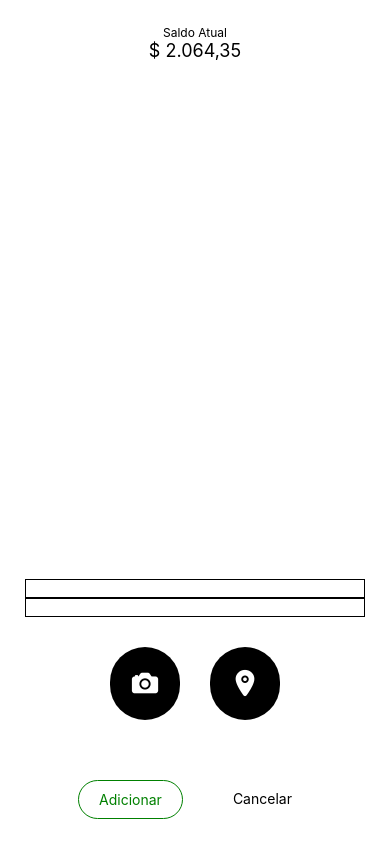
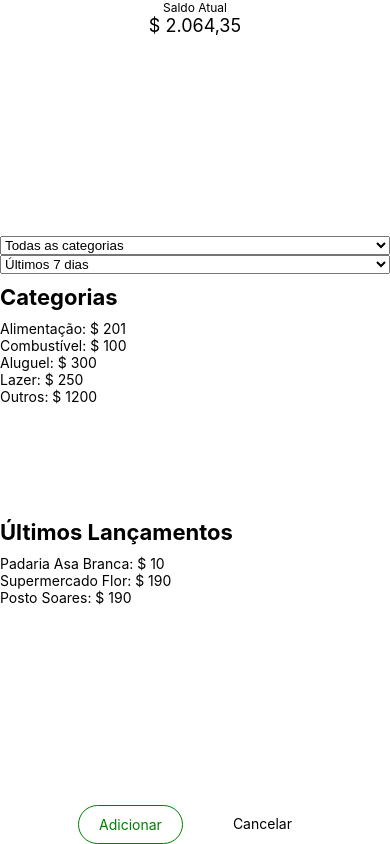
Before and after one commit to Cleyton-1995/SmartMoneyCSC, a React Native app: screen / in a window 390 px wide. Built offline with nearby package versions, Linux system fonts and the light colour scheme.

Commit message:
feat: initialize Report Screen structure

```diff
--- a/App.tsx
+++ b/App.tsx
@@ -2,12 +2,14 @@ import { StatusBar } from 'expo-status-bar';
 import { StyleSheet, Text, View } from 'react-native';
 import { Main } from './src/screens/Main';
 import { NewEntry } from './src/screens/NewEntry';
+import { Report } from './src/screens/Report';
 
 export default function App() {
   return (
     <View style={styles.container}>
       {/* <Main/> */}
-      <NewEntry/>
+      {/* <NewEntry/> */}
+      <Report/>
       <StatusBar style="auto" />
     </View>
   );
--- a/package.json
+++ b/package.json
@@ -10,6 +10,7 @@
   },
   "dependencies": {
     "@expo/vector-icons": "^14.0.4",
+    "@react-native-picker/picker": "^2.11.0",
     "expo": "~52.0.27",
     "expo-status-bar": "~2.0.1",
     "react": "18.3.1",
--- /dev/null
+++ b/src/screens/Report/index.tsx
@@ -0,0 +1,37 @@
+import React from "react";
+import { Text, TouchableOpacity, View } from "react-native";
+
+import { styles } from "./styles";
+import { BalanceLabel } from "../../components/BalanceLabel";
+import { EntrySumary } from "../../components/EntrySumary";
+import { EntryList } from "../../components/EntryList";
+import { Picker } from "@react-native-picker/picker";
+
+export function Report() {
+  return (
+    <View style={styles.container}>
+      <BalanceLabel />
+
+      <View>
+        <Picker>
+          <Picker.Item label="Todas as categorias" />
+        </Picker>
+        <Picker>
+          <Picker.Item label="Últimos 7 dias" />
+        </Picker>
+      </View>
+
+      <EntrySumary />
+      <EntryList />
+
+      <View style={styles.button}>
+        <TouchableOpacity activeOpacity={0.8}>
+          <Text style={styles.buttonTextSave}>Adicionar</Text>
+        </TouchableOpacity>
+        <TouchableOpacity activeOpacity={0.8}>
+          <Text style={styles.buttonTextClose}>Cancelar</Text>
+        </TouchableOpacity>
+      </View>
+    </View>
+  );
+}
--- /dev/null
+++ b/src/screens/Report/styles.ts
@@ -0,0 +1,40 @@
+import { StyleSheet } from 'react-native';
+
+export const styles = StyleSheet.create({
+  container: {
+    flex: 1,
+  },
+
+  button: {
+    justifyContent: "center",
+    alignContent: "space-around",
+    flexDirection: "row",
+    gap: 30,
+    marginTop: 30,
+   },
+
+   buttonTextSave: {
+    justifyContent: "center",
+    alignContent: "space-around",
+    flexDirection: "row",
+    gap: 30,
+    marginTop: 30,
+    borderRadius: 25,
+    borderWidth: 1,
+    borderColor: "green",
+    paddingVertical: 10,
+    paddingHorizontal: 20,
+    color: "green",
+   },
+
+   buttonTextClose: {
+    justifyContent: "center",
+    alignContent: "space-around",
+    flexDirection: "row",
+    gap: 30,
+    marginTop: 30,
+    borderRadius: 25,
+    paddingVertical: 10,
+    paddingHorizontal: 20,
+   },
+});
```
Also changed, not shown: 1 other file (tests, documents, lock files or other folders).
